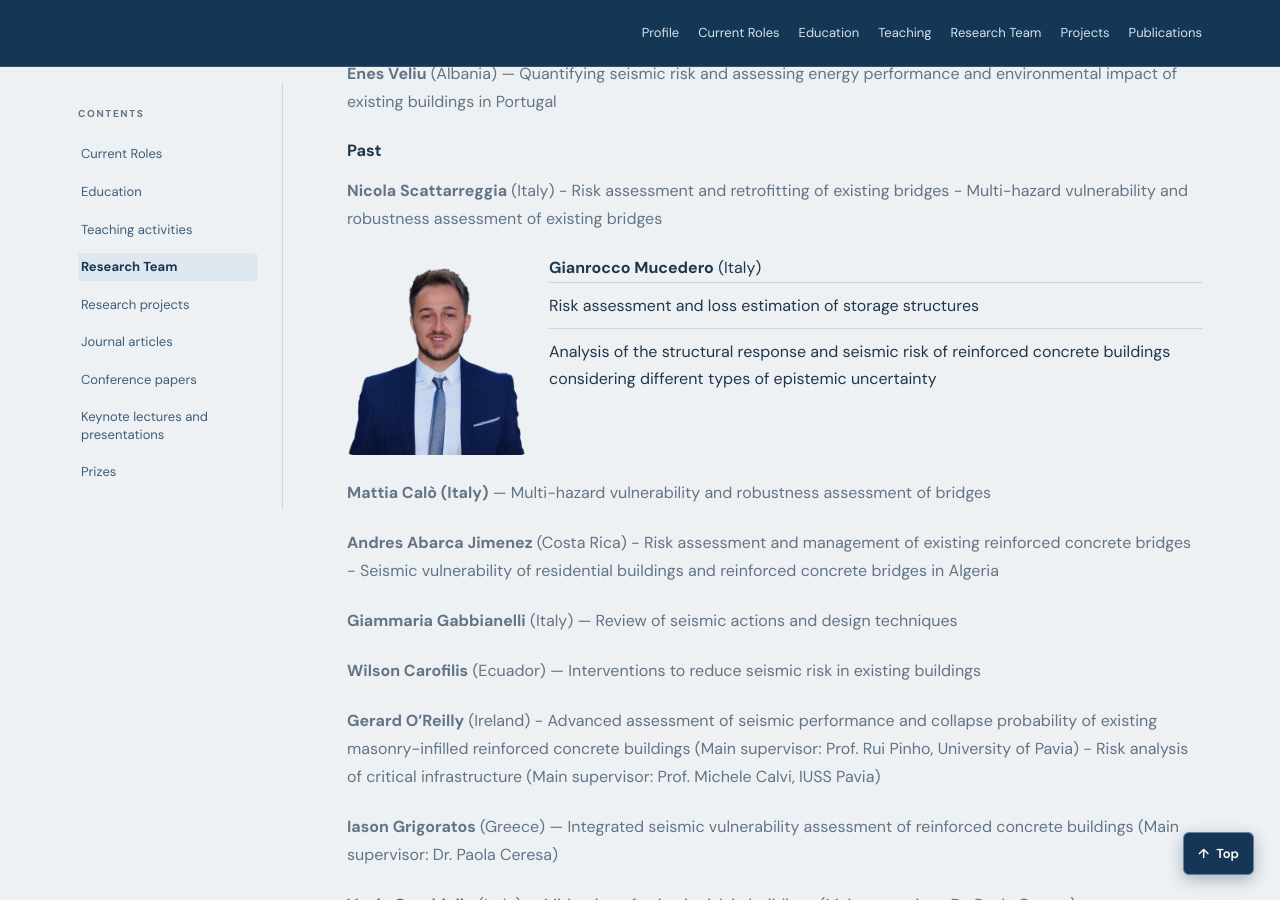
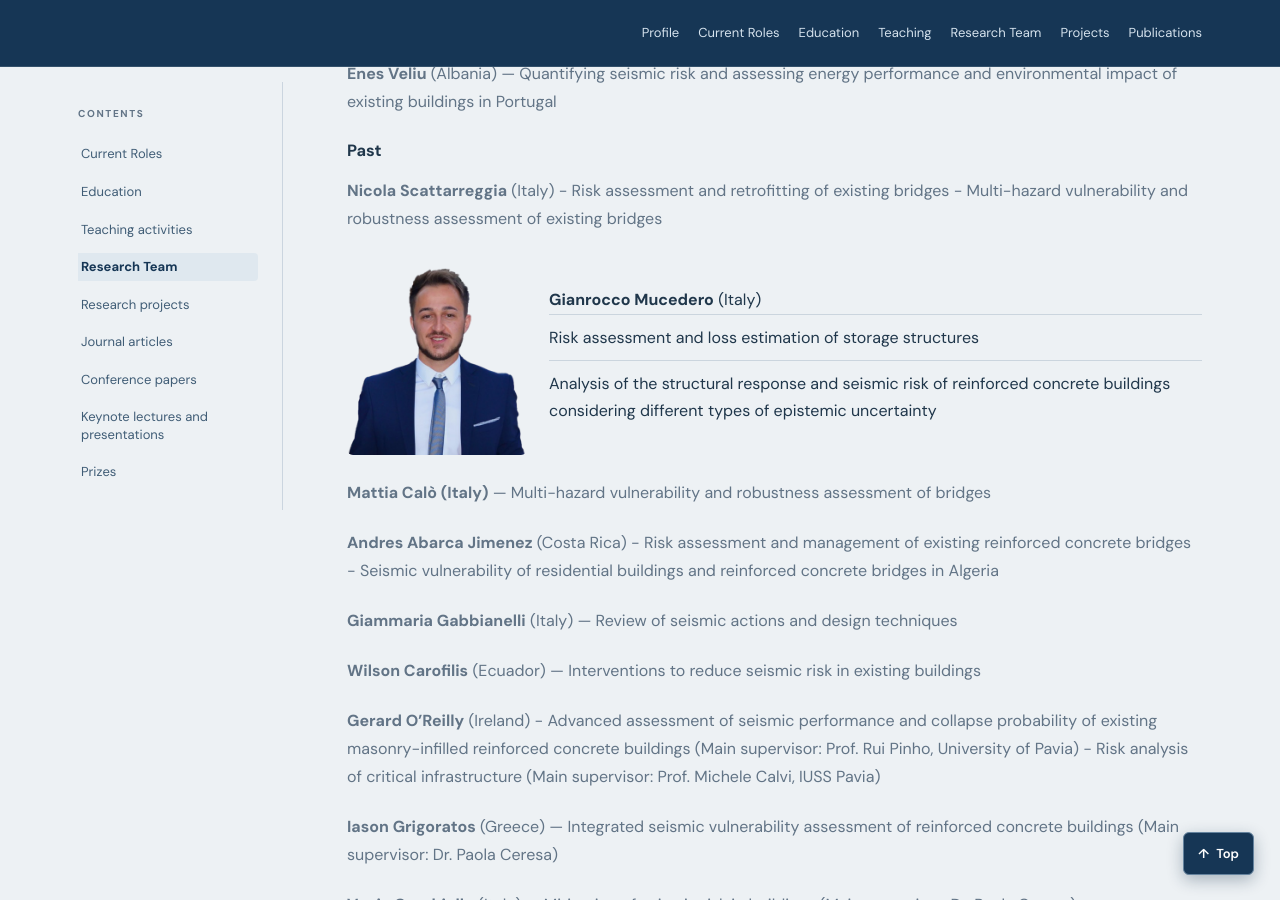
Before and after one commit to rncmonteiro/cv, a Jekyll site: the page built from index.md, in a window 1280 px wide and 900 px high, scrolled down 3770 px. Built offline with Jekyll 4.4.1, drawn with Linux system fonts in a browser that asks for light colours.

Commit message:
Add files via upload

```diff
--- a/_includes/content/team.md
+++ b/_includes/content/team.md
@@ -16,7 +16,7 @@
 
 <div style="display:flex; align-items:flex-start; gap:22px; margin:18px 0 24px; flex-wrap:wrap;">
   <img src='{{ "/assets/gianrocco-mucedero.png" | relative_url }}' alt="Gianrocco Mucedero" width="180" style="width:180px; max-width:100%; height:auto; border-radius:6px; flex-shrink:0;">
-  <div style="flex:1 1 240px; min-width:0;">
+  <div style="flex:1 1 240px; min-width:0; align-self:flex-end;">
     <strong>Gianrocco Mucedero</strong> (Italy)
     <ul>
       <li>Risk assessment and loss estimation of storage structures</li>
@@ -63,7 +63,7 @@
 
 <div style="display:flex; align-items:flex-start; gap:22px; margin:18px 0 24px; flex-wrap:wrap;">
   <img src='{{ "/assets/gianrocco-mucedero.png" | relative_url }}' alt="Gianrocco Mucedero" width="180" style="width:180px; max-width:100%; height:auto; border-radius:6px; flex-shrink:0;">
-  <div style="flex:1 1 240px; min-width:0;">
+  <div style="flex:1 1 240px; min-width:0; align-self:flex-end;">
     <strong>Gianrocco Mucedero</strong> — PhD in Earthquake Engineering (ROSE), Large scale seismic risk assessment of existing masonry-infilled RC buildings in Italy [S]
   </div>
 </div>
```
